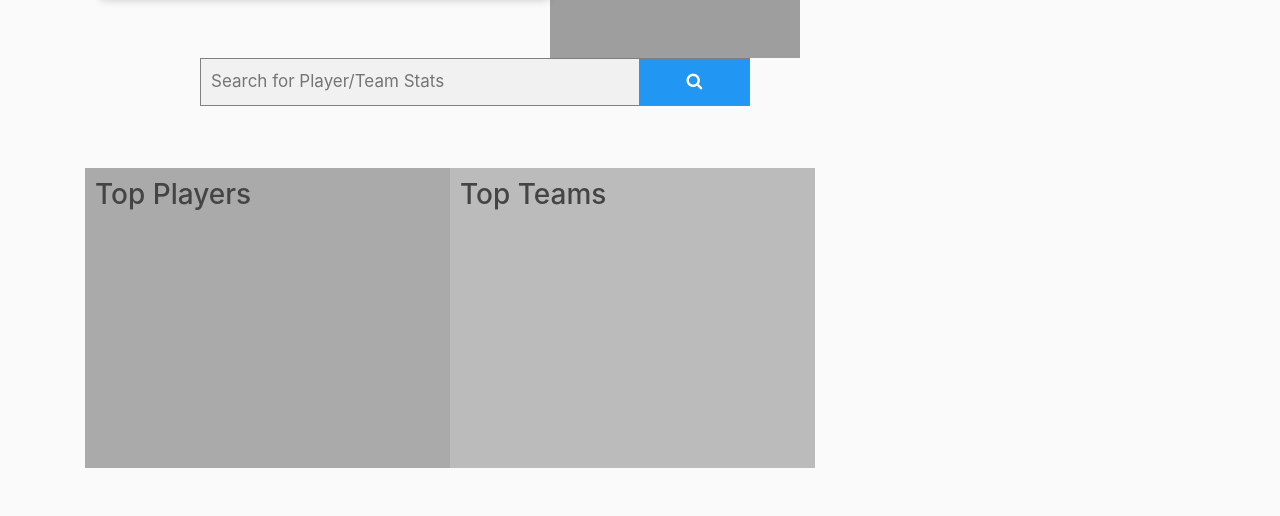
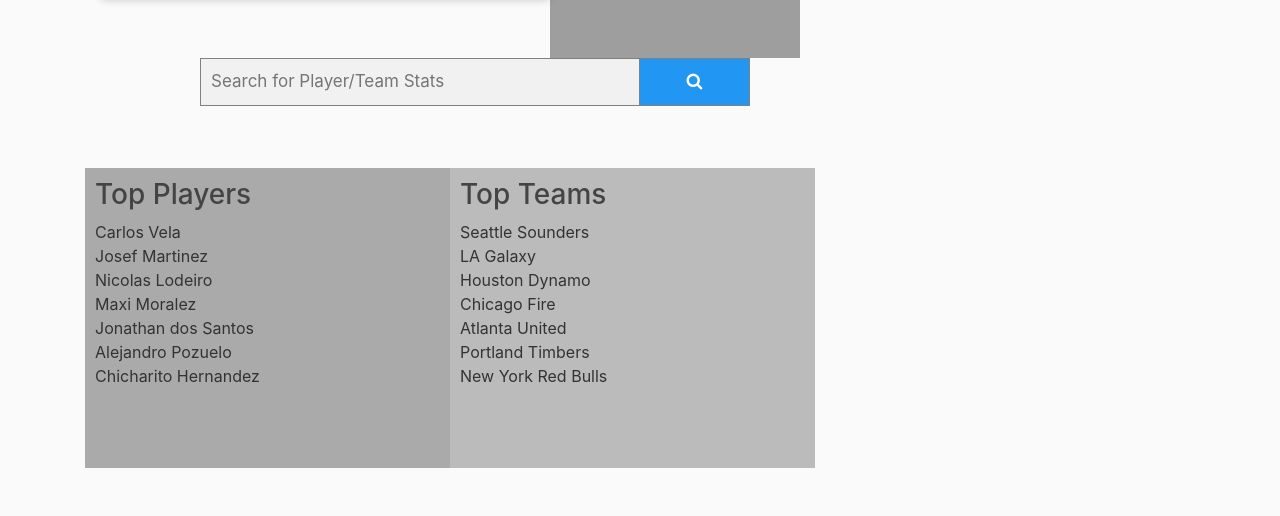
Before and after one commit to zxstewart/SoftDev_Project, a Flask app: page /soccer in a window 1280 px wide. Shown: the part 390-906 px from the top of the page. Run offline with Flask 2, Linux system fonts and the light colour scheme; some libraries are stand-ins or nearby versions; grey boxes are pictures that could not be loaded.

Commit message:
Update soccer.html

```diff
--- a/project-code/sportsapp/templates/soccer.html
+++ b/project-code/sportsapp/templates/soccer.html
@@ -28,9 +28,35 @@
     <div class="row">
         <div class="column" style="float: left;width: 50%;padding: 10px;height: 300px;background-color:#aaa;">
             <h3>Top Players</h3>
+            <h7>Carlos Vela</h7>
+            <br>
+            <h7>Josef Martinez</h7>
+            <br>
+            <h7>Nicolas Lodeiro</h7>
+            <br>
+            <h7>Maxi Moralez</h7>
+            <br>
+            <h7>Jonathan dos Santos</h7>
+            <br>
+            <h7>Alejandro Pozuelo</h7>
+            <br>
+            <h7>Chicharito Hernandez</h7>
         </div>
         <div class="column" style="float: left;width: 50%;padding: 10px;height: 300px;background-color:#bbb;">
             <h3>Top Teams</h3>
+            <h7>Seattle Sounders</h7>
+            <br>
+            <h7>LA Galaxy</h7>
+            <br>
+            <h7>Houston Dynamo</h7>
+            <br>
+            <h7>Chicago Fire</h7>
+            <br>
+            <h7>Atlanta United</h7>
+            <br>
+            <h7>Portland Timbers</h7>
+            <br>
+            <h7>New York Red Bulls</h7>
         </div>
     </div>
 </div>
```
